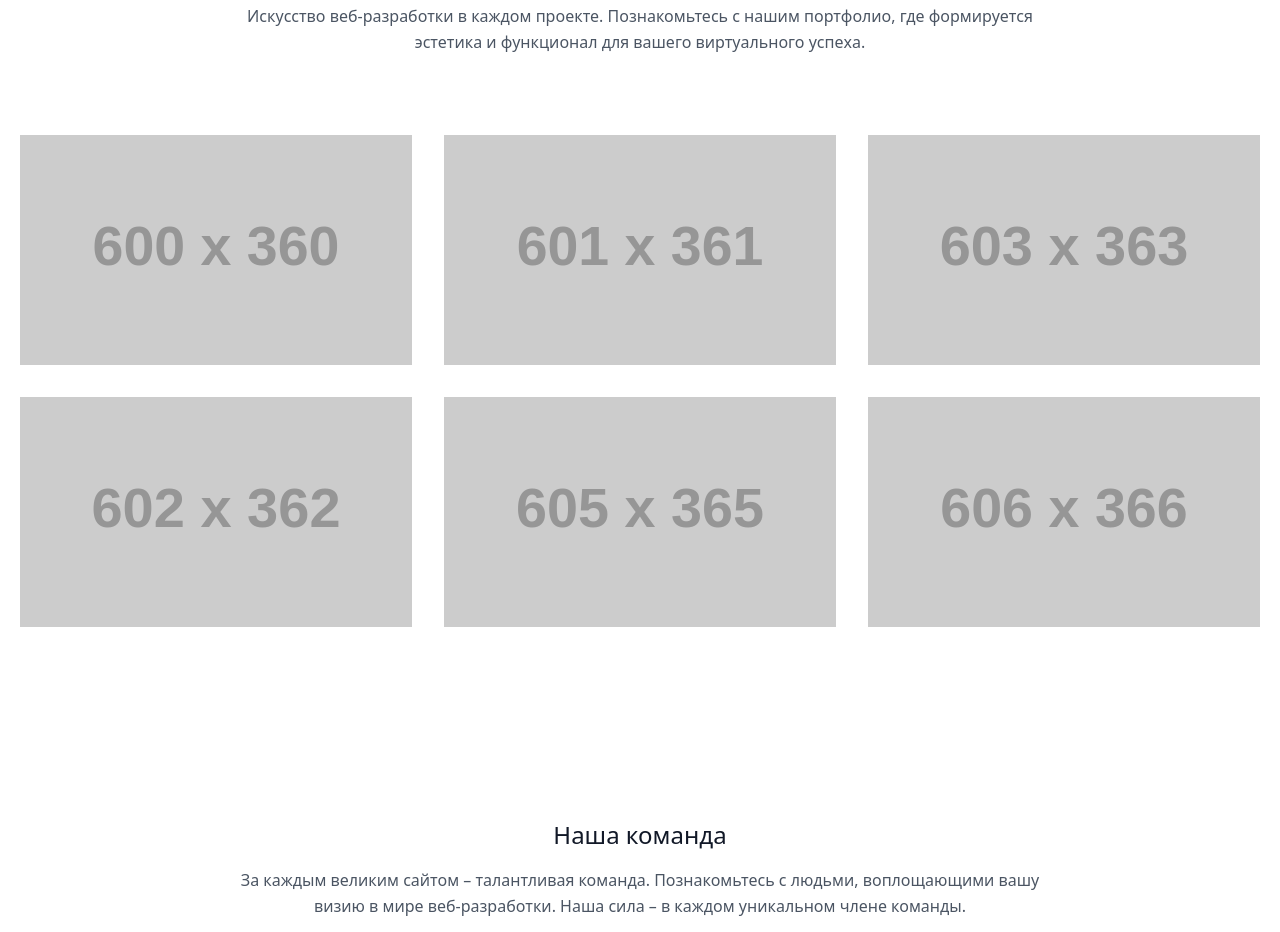
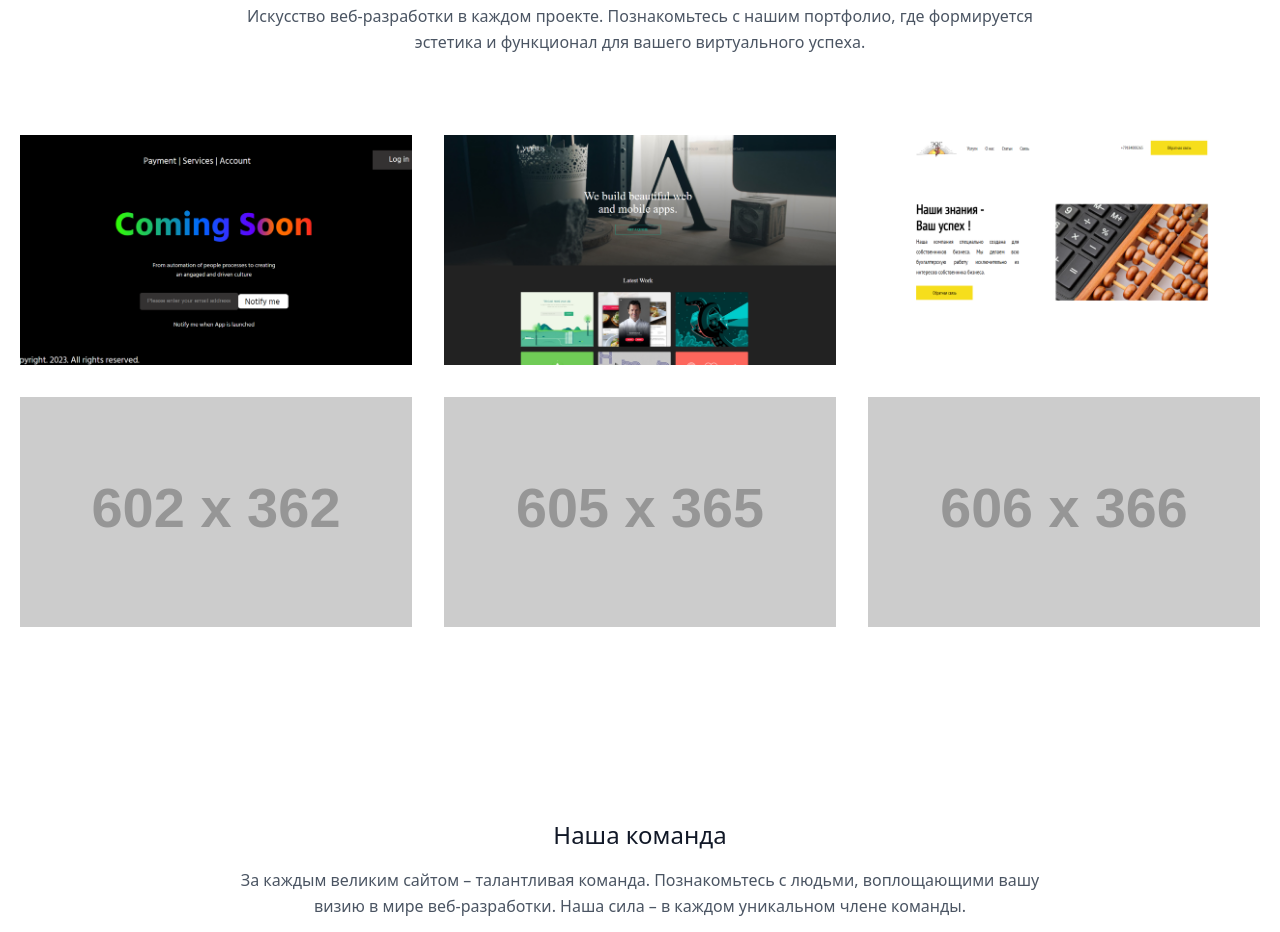
Before and after one commit to olddeala89/mywebsite, a plain HTML site: page index.html in a window 1280 px wide. Shown: the part 1678-2610 px from the top of the page. Drawn offline with nearby package versions, Linux system fonts and the light colour scheme; placeholder pictures from the web are drawn by us.

Commit message:
Add files via upload

```diff
--- a/index.html
+++ b/index.html
@@ -104,7 +104,7 @@
         <div class="flex flex-wrap -m-4">
             <div class="lg:w-1/3 sm:w-1/2 p-4">
                 <div class="flex relative">
-                    <img alt="gallery" class="absolute inset-0 w-full h-full object-cover object-center" src="https://dummyimage.com/600x360">
+                    <img alt="gallery" class="absolute inset-0 w-full h-full object-cover object-center" src="./images/landing.png">
                     <div class="px-8 py-10 relative z-10 w-full border-4 border-gray-200 bg-white opacity-0 hover:opacity-100">
                         <h2 class="tracking-widest text-sm title-font font-medium text-green-500 mb-1">THE SUBTITLE</h2>
                         <h1 class="title-font text-lg font-medium text-gray-900 mb-3">Shooting Stars</h1>
@@ -114,7 +114,7 @@
             </div>
             <div class="lg:w-1/3 sm:w-1/2 p-4">
                 <div class="flex relative">
-                    <img alt="gallery" class="absolute inset-0 w-full h-full object-cover object-center" src="https://dummyimage.com/601x361">
+                    <img alt="gallery" class="absolute inset-0 w-full h-full object-cover object-center" src="./images/versus.png">
                     <div class="px-8 py-10 relative z-10 w-full border-4 border-gray-200 bg-white opacity-0 hover:opacity-100">
                         <h2 class="tracking-widest text-sm title-font font-medium text-green-500 mb-1">THE SUBTITLE</h2>
                         <h1 class="title-font text-lg font-medium text-gray-900 mb-3">The Catalyzer</h1>
@@ -124,7 +124,7 @@
             </div>
             <div class="lg:w-1/3 sm:w-1/2 p-4">
                 <div class="flex relative">
-                    <img alt="gallery" class="absolute inset-0 w-full h-full object-cover object-center" src="https://dummyimage.com/603x363">
+                    <img alt="gallery" class="absolute inset-0 w-full h-full object-cover object-center" src="./images/eos.png">
                     <div class="px-8 py-10 relative z-10 w-full border-4 border-gray-200 bg-white opacity-0 hover:opacity-100">
                         <h2 class="tracking-widest text-sm title-font font-medium text-green-500 mb-1">THE SUBTITLE</h2>
                         <h1 class="title-font text-lg font-medium text-gray-900 mb-3">The 400 Blows</h1>
```
Also changed, not shown: images/eos.png (added), images/landing.png (added), images/versus.png (added).
